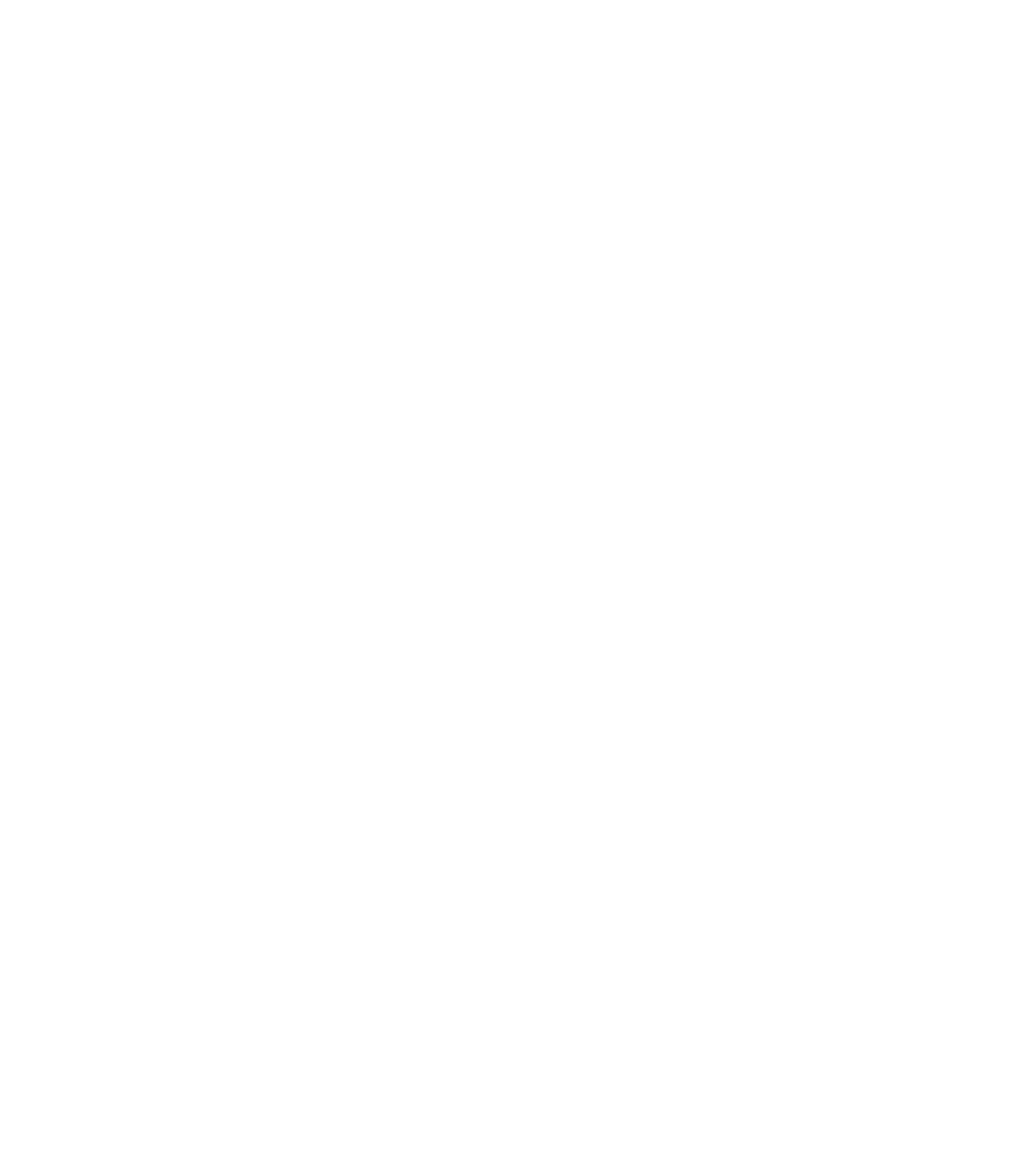
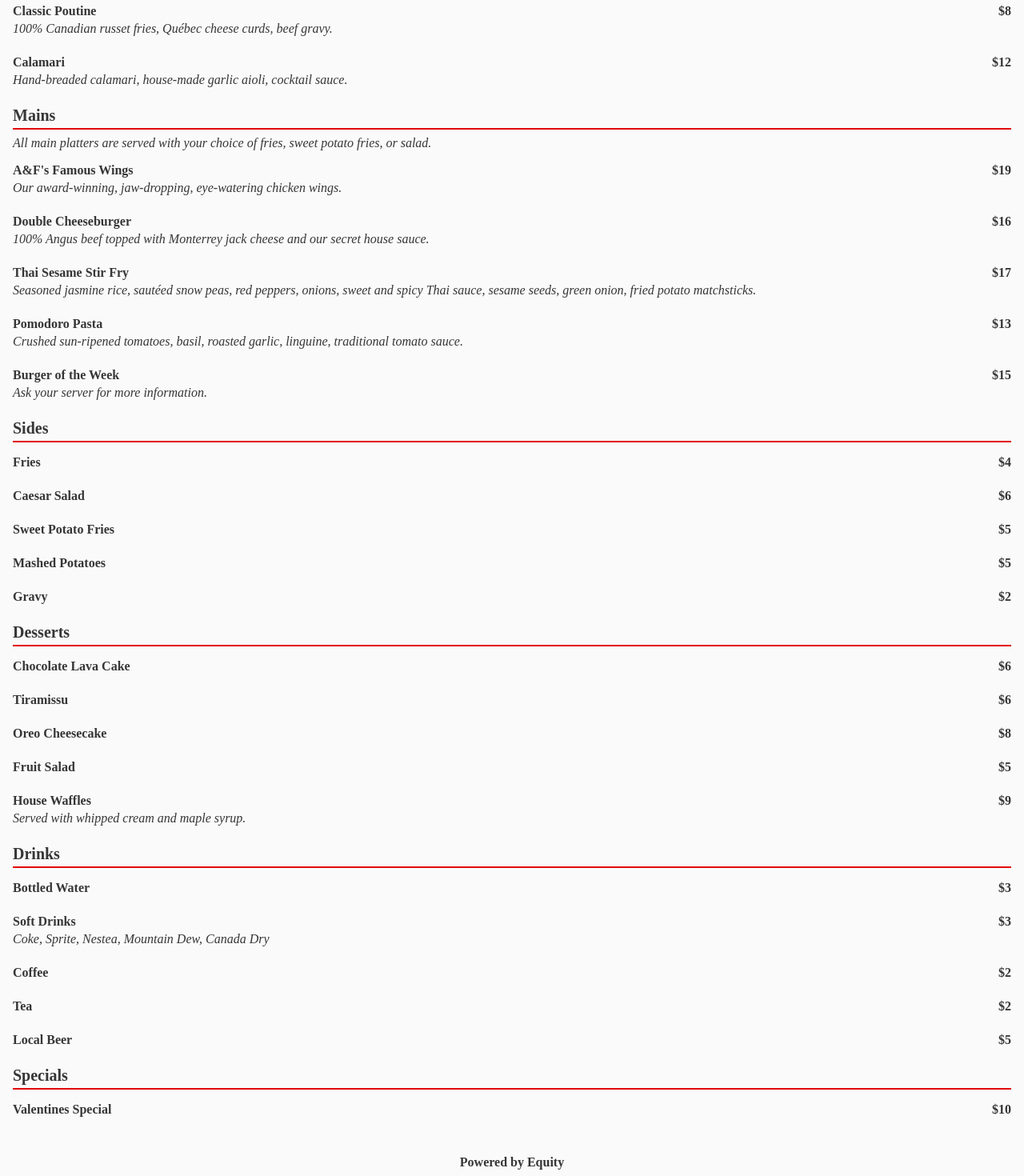
Before and after one commit to ProgPassion/bar-menu, a React (Vite) app: page / in a window 1280 px wide. Shown: the part 395-1865 px from the top of the page at 80% size. Before the commit the page ends 800 px from the top, so only its background shows below. Built offline with nearby package versions, Linux system fonts and the light colour scheme.

Commit message:
Almost finished the frontend of Bar Menu app

```diff
--- a/src/App.css
+++ b/src/App.css
@@ -1,3 +1,6 @@
+* {
+    box-sizing: border-box;
+}
 html, body {
     margin: 0;
     padding: 0;
@@ -28,6 +31,10 @@ html, body {
 .menu_sections::-webkit-scrollbar {
     display: none;
 }
+.menu_section {
+    padding-top: 10rem;
+    margin-top: -10rem;
+}
 .menu_sectionButton {
     font-size: 1rem;
     font-weight: 600;
@@ -40,3 +47,48 @@ html, body {
     border-radius: 1.5rem;
     cursor: pointer;
 }
+.menu_wrapper {
+    background: #fafafa;
+    display: flex;
+    flex-direction: column;
+    justify-content: space-between;
+}
+.menu_content {
+    padding: 1rem;
+}
+.menu_sectionName {
+    font-size: 1.25rem;
+    font-weight: 700;
+    color: #363636;
+    border-bottom: 2px solid #e00000;
+    margin: 0 0 0.5rem;
+    padding-bottom: 0.25rem;
+}
+.menu_sectionDescription {
+    font-size: 1rem;
+    color: #363636;
+    font-style: italic;
+    margin-bottom: 1rem;
+}
+.menu_item {
+    margin-bottom: 1.5rem;
+}
+.menu_name-price {
+    display: flex;
+    justify-content: space-between;
+    margin-bottom: 0.25rem;
+    font-weight: 800;
+}
+.menu_itemDescription, .menu_itemName, .menu_itemPrice, .footer {
+    font-size: 1rem;
+    color: #363636;
+}
+.menu_itemDescription {
+    font-style: italic;
+    width: 90%;
+}
+.footer {
+    text-align: center;
+    padding: 0.5rem;
+    font-weight: 600;
+}
--- a/src/App.jsx
+++ b/src/App.jsx
@@ -1,22 +1,48 @@
 import './App.css'
+import { MenuSection } from './components/MenuSection';
+import { data } from './data';
+import { useRef } from 'react';
+function App() {
 
-function App() {
+  const divRefs = {};
+
+  for(let i = 0; i < data.length; i++) {
+    divRefs[`div${i}`] = useRef(null);
+  }
+
+  const handleBtnClick = (divId) => {
+    const divRef = divRefs[divId];
+    if(divRef.current) {
+      divRef.current.scrollIntoView({ behavior: 'smooth' });
+    }
+  }
 
   return (
     <div>
       <div className='menu_header'>
         <div className='menu_name'>Bar & Grill</div>
         <ul className='menu_sections'>
-          <button className='menu_sectionButton'>Appetizers</button>
-          <button className='menu_sectionButton'>Mains</button>
-          <button className='menu_sectionButton'>Sides</button>
-          <button className='menu_sectionButton'>Desserts</button>
-          <button className='menu_sectionButton'>Drinks</button>
-          <button className='menu_sectionButton'>Specials</button>
+          {data.map((section, index) => {
+            return <button onClick={() => handleBtnClick(`div${index}`)} className='menu_sectionButton'>
+                    {section.category}
+                   </button>;
+          })}
         </ul>
       </div>
       <div className='menu_wrapper'>
-
+        <div className='menu_content'>
+          {data.map((section, index) => {
+            return <MenuSection
+                      name={section.category}
+                      description={section.description}
+                      items={section.items}
+                      sectionId={index}
+                      divRefs={divRefs}
+                      key={index}
+                    />;
+          })}
+        </div>
+        <footer className='footer'>Powered by <strong>Equity</strong></footer>
       </div>
     </div>
   )
--- /dev/null
+++ b/src/components/MenuItem.jsx
@@ -0,0 +1,11 @@
+export function MenuItem({itemName, itemPrice, itemDescription}) {
+    return (
+        <div className='menu_item'>
+            <div className='menu_name-price'>
+                <div className='menu_itemName'>{itemName}</div>
+                <div className='menu_itemPrice'>{itemPrice}</div>
+            </div>
+            <div className='menu_itemDescription'>{itemDescription}</div>
+        </div>
+    )
+}
--- /dev/null
+++ b/src/components/MenuSection.jsx
@@ -0,0 +1,18 @@
+import { MenuItem } from "./MenuItem";
+
+export function MenuSection({name, description, items, sectionId, divRefs}) {
+    return (
+        <div ref={divRefs[`div${sectionId}`]} className='menu_section'>
+            <div className='menu_sectionName'>{name}</div>
+            <div className='menu_sectionDescription'>{description}</div>
+            {items.map((item, index) => {
+                return <MenuItem
+                            itemName={item.itemName}
+                            itemPrice={item.itemPrice}
+                            itemDescription={item.itemDescription}
+                            key={index}
+                        />
+            })}
+        </div>
+    )
+}
--- /dev/null
+++ b/src/data.js
@@ -0,0 +1,168 @@
+export const data = [
+    {
+        "category": "Appetizers",
+        "description": "",
+        "items": [
+            {
+                "itemName": "Nachos",
+                "itemPrice": "$15",
+                "itemDescription": "Our famous home nachos topped with 3 cheeses. Served with salsa, guacamole, and sour cream. best nachos",
+            },
+            {
+                "itemName": "Chicken Strips",
+                "itemPrice": "$10",
+                "itemDescription": "Our signature lightly breaded chicken strips that you know and love, served with our famous honey mustard dip.",
+            },
+            {
+                "itemName": "Vegan Tacos",
+                "itemPrice": "$11",
+                "itemDescription": "A soft tortilla shell, grilled to perfection and flavored with our exclusive marinade.",
+            },
+            {
+                "itemName": "Classic Poutine",
+                "itemPrice": "$8",
+                "itemDescription": "100% Canadian russet fries, Québec cheese curds, beef gravy.",
+            },
+            {
+                "itemName": "Calamari",
+                "itemPrice": "$12",
+                "itemDescription": "Hand-breaded calamari, house-made garlic aioli, cocktail sauce.",
+            }
+        ]
+    },
+    {
+       "category": "Mains",
+       "description": "All main platters are served with your choice of fries, sweet potato fries, or salad.",
+       "items": [
+            {
+                "itemName": "A&F's Famous Wings",
+                "itemPrice": "$19",
+                "itemDescription": "Our award-winning, jaw-dropping, eye-watering chicken wings.",
+            },
+            {
+                "itemName": "Double Cheeseburger",
+                "itemPrice": "$16",
+                "itemDescription": "100% Angus beef topped with Monterrey jack cheese and our secret house sauce.",
+            },
+            {
+                "itemName": "Thai Sesame Stir Fry",
+                "itemPrice": "$17",
+                "itemDescription": "Seasoned jasmine rice, sautéed snow peas, red peppers, onions, sweet and spicy Thai sauce, sesame seeds, green onion, fried potato matchsticks.",
+            },
+            {
+                "itemName": "Pomodoro Pasta",
+                "itemPrice": "$13",
+                "itemDescription": "Crushed sun-ripened tomatoes, basil, roasted garlic, linguine, traditional tomato sauce.",
+            },
+            {
+                "itemName": "Burger of the Week",
+                "itemPrice": "$15",
+                "itemDescription": "Ask your server for more information.",
+            },
+       ]
+    },
+    {
+        "category": "Sides",
+        "description": "",
+        "items": [
+            {
+                "itemName": "Fries",
+                "itemPrice": "$4",
+                "itemDescription": "",
+            },
+            {
+                "itemName": "Caesar Salad",
+                "itemPrice": "$6",
+                "itemDescription": "",
+            },
+            {
+                "itemName": "Sweet Potato Fries",
+                "itemPrice": "$5",
+                "itemDescription": "",
+            },
+            {
+                "itemName": "Mashed Potatoes",
+                "itemPrice": "$5",
+                "itemDescription": "",
+            },
+            {
+                "itemName": "Gravy",
+                "itemPrice": "$2",
+                "itemDescription": "",
+            }
+        ]
+    },
+    {
+        "category": "Desserts",
+        "description": "",
+        "items": [
+            {
+                "itemName": "Chocolate Lava Cake",
+                "itemPrice": "$6",
+                "itemDescription": "",
+            },
+            {
+                "itemName": "Tiramissu",
+                "itemPrice": "$6",
+                "itemDescription": "",
+            },
+            {
+                "itemName": "Oreo Cheesecake",
+                "itemPrice": "$8",
+                "itemDescription": "",
+            },
+            {
+                "itemName": "Fruit Salad",
+                "itemPrice": "$5",
+                "itemDescription": "",
+            },
+            {
+                "itemName": "House Waffles",
+                "itemPrice": "$9",
+                "itemDescription": "Served with whipped cream and maple syrup.",
+            }
+        ]
+    },
+    {
+        "category": "Drinks",
+        "description": "",
+        "items": [
+            {
+                "itemName": "Bottled Water",
+                "itemPrice": "$3",
+                "itemDescription": "",
+            },
+            {
+                "itemName": "Soft Drinks",
+                "itemPrice": "$3",
+                "itemDescription": "Coke, Sprite, Nestea, Mountain Dew, Canada Dry",
+            },
+            {
+                "itemName": "Coffee",
+                "itemPrice": "$2",
+                "itemDescription": "",
+            },
+            {
+                "itemName": "Tea",
+                "itemPrice": "$2",
+                "itemDescription": "",
+            },
+            {
+                "itemName": "Local Beer",
+                "itemPrice": "$5",
+                "itemDescription": "",
+            }
+        ]
+    },
+    {
+        "category": "Specials",
+        "description": "",
+        "items": [
+            {
+                "itemName": "Valentines Special",
+                "itemPrice": "$10",
+                "itemDescription": "",
+            }
+        ]
+    }
+];
```
